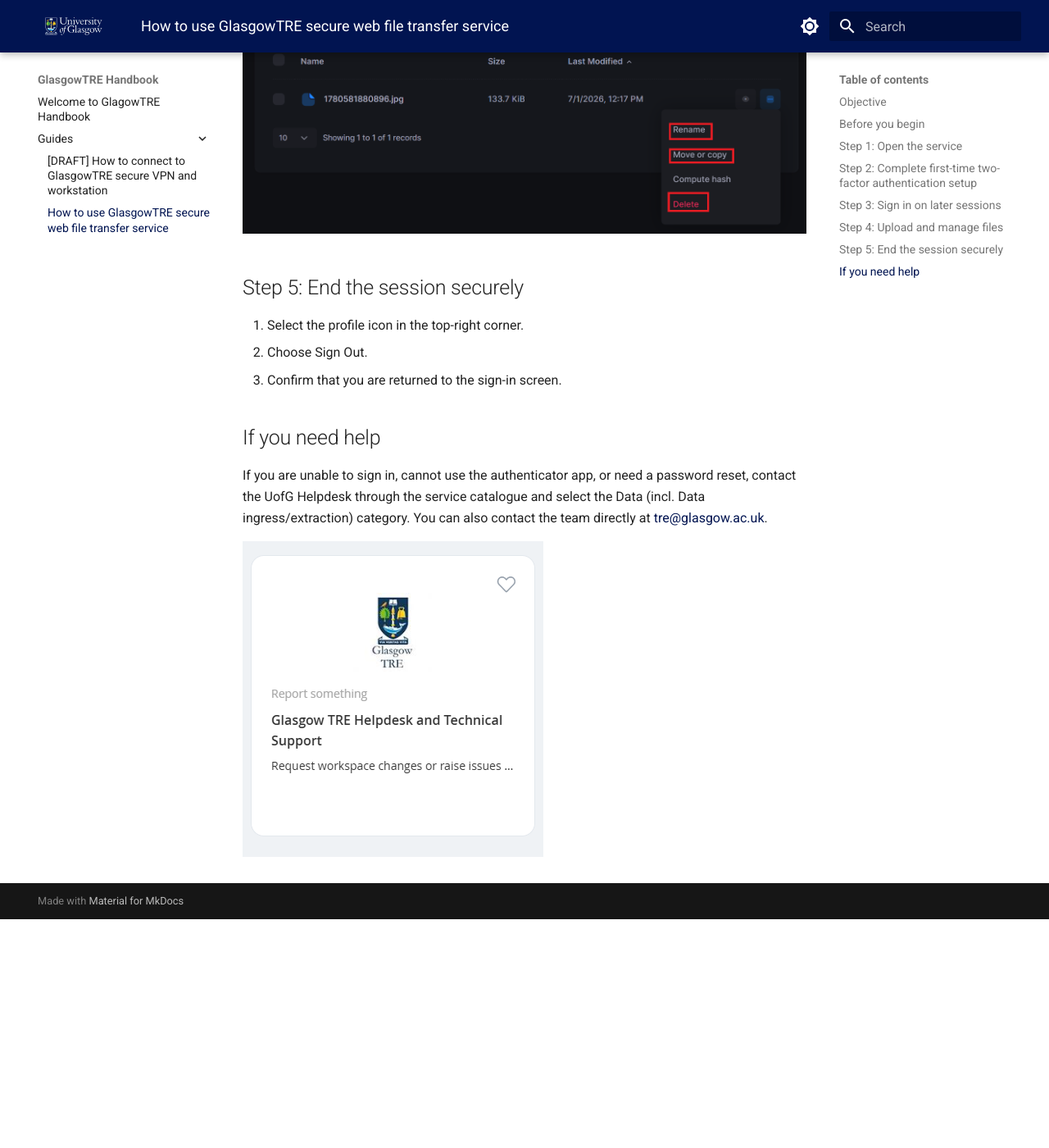
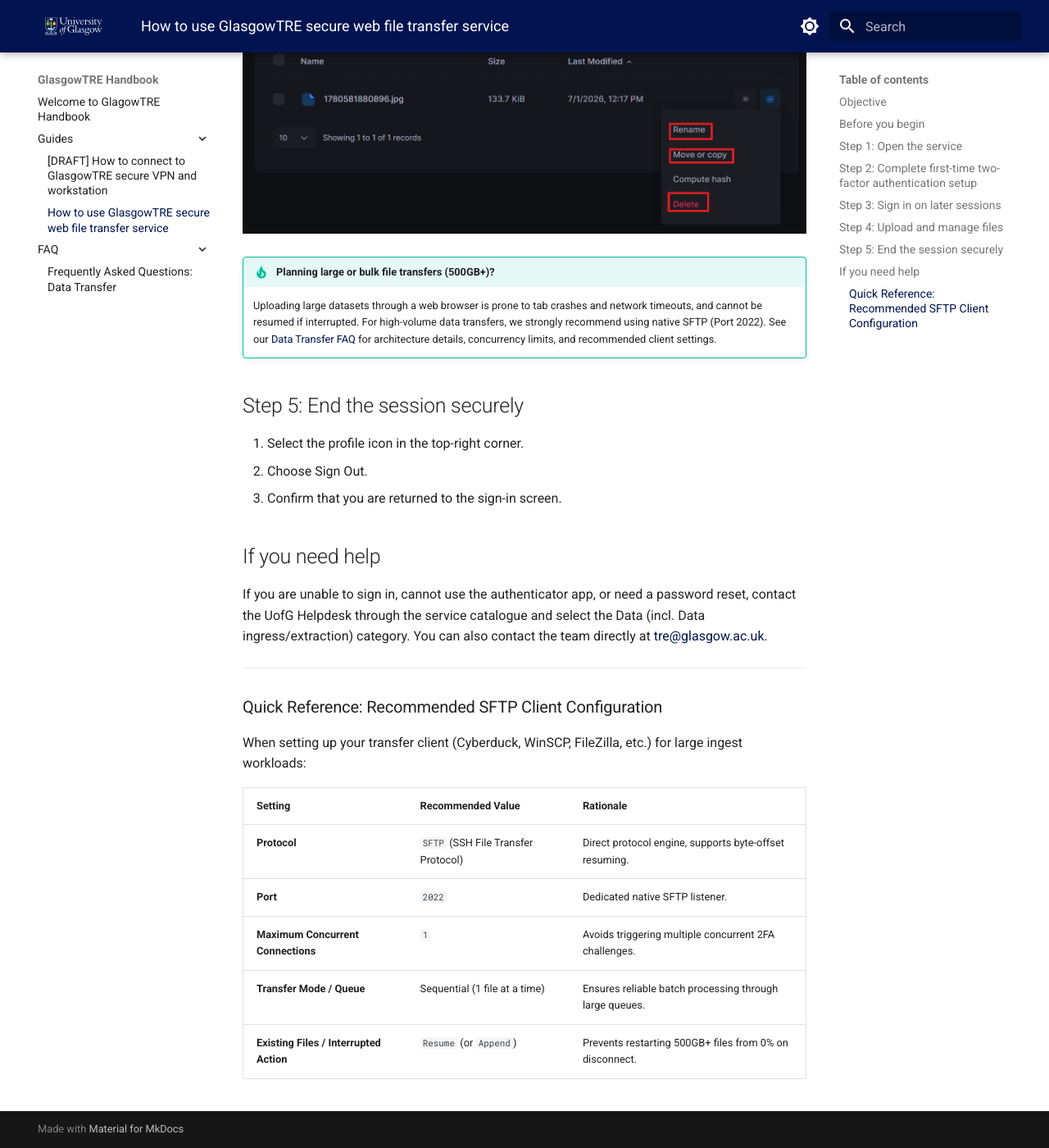
Before and after one commit to glasgowtre/glasgowtre.github.io, an MkDocs documentation site: the page built from docs/guildes/how-to-connect-to-service.md, in a window 1280 px wide and 1400 px high, scrolled down 4591 px. Shown: the whole window at 82% size. Built offline with MkDocs 1.6.1 and Material for MkDocs 9.7.7, drawn with Linux system fonts in a browser that asks for light colours; before the commit the page ends 5712 px from its top, so only the background shows below that.

Commit message:
docs: add FAQ section and Data Transfer FAQ page

```diff
--- a/docs/guildes/how-to-connect-to-service.md
+++ b/docs/guildes/how-to-connect-to-service.md
@@ -78,6 +78,9 @@
 
 ![The file context menu showing Rename, Move or copy, and Delete options](../images/image9.png)
 
+!!! tip "Planning large or bulk file transfers (500GB+)?"
+    Uploading large datasets through a web browser is prone to tab crashes and network timeouts, and cannot be resumed if interrupted. For high-volume data transfers, we strongly recommend using native SFTP (Port 2022). See our [Data Transfer FAQ](../faq/data-transfer.md) for architecture details, concurrency limits, and recommended client settings.
+
 ## Step 5: End the session securely
 
 1. Select the profile icon in the top-right corner.
@@ -88,4 +91,18 @@
 
 If you are unable to sign in, cannot use the authenticator app, or need a password reset, contact the UofG Helpdesk through the service catalogue and select the Data (incl. Data ingress/extraction) category. You can also contact the team directly at [tre@glasgow.ac.uk](mailto:tre@glasgow.ac.uk).
 
-![The Glasgow TRE Helpdesk and Technical Support card in the service catalogue](../images/image10.png)
+<!-- ![The Glasgow TRE Helpdesk and Technical Support card in the service catalogue](../images/image10.png) -->
+
+---
+
+### Quick Reference: Recommended SFTP Client Configuration
+
+When setting up your transfer client (Cyberduck, WinSCP, FileZilla, etc.) for large ingest workloads:
+
+| Setting | Recommended Value | Rationale |
+| :--- | :--- | :--- |
+| **Protocol** | `SFTP` (SSH File Transfer Protocol) | Direct protocol engine, supports byte-offset resuming. |
+| **Port** | `2022` | Dedicated native SFTP listener. |
+| **Maximum Concurrent Connections** | `1` | Avoids triggering multiple concurrent 2FA challenges. |
+| **Transfer Mode / Queue** | Sequential (1 file at a time) | Ensures reliable batch processing through large queues. |
+| **Existing Files / Interrupted Action** | `Resume` (or `Append`) | Prevents restarting 500GB+ files from 0% on disconnect. |
```
Also changed, not shown: docs/faq/data-transfer.md (added, +48 -0 lines), docs/.pages, docs/faq/.pages (added).
